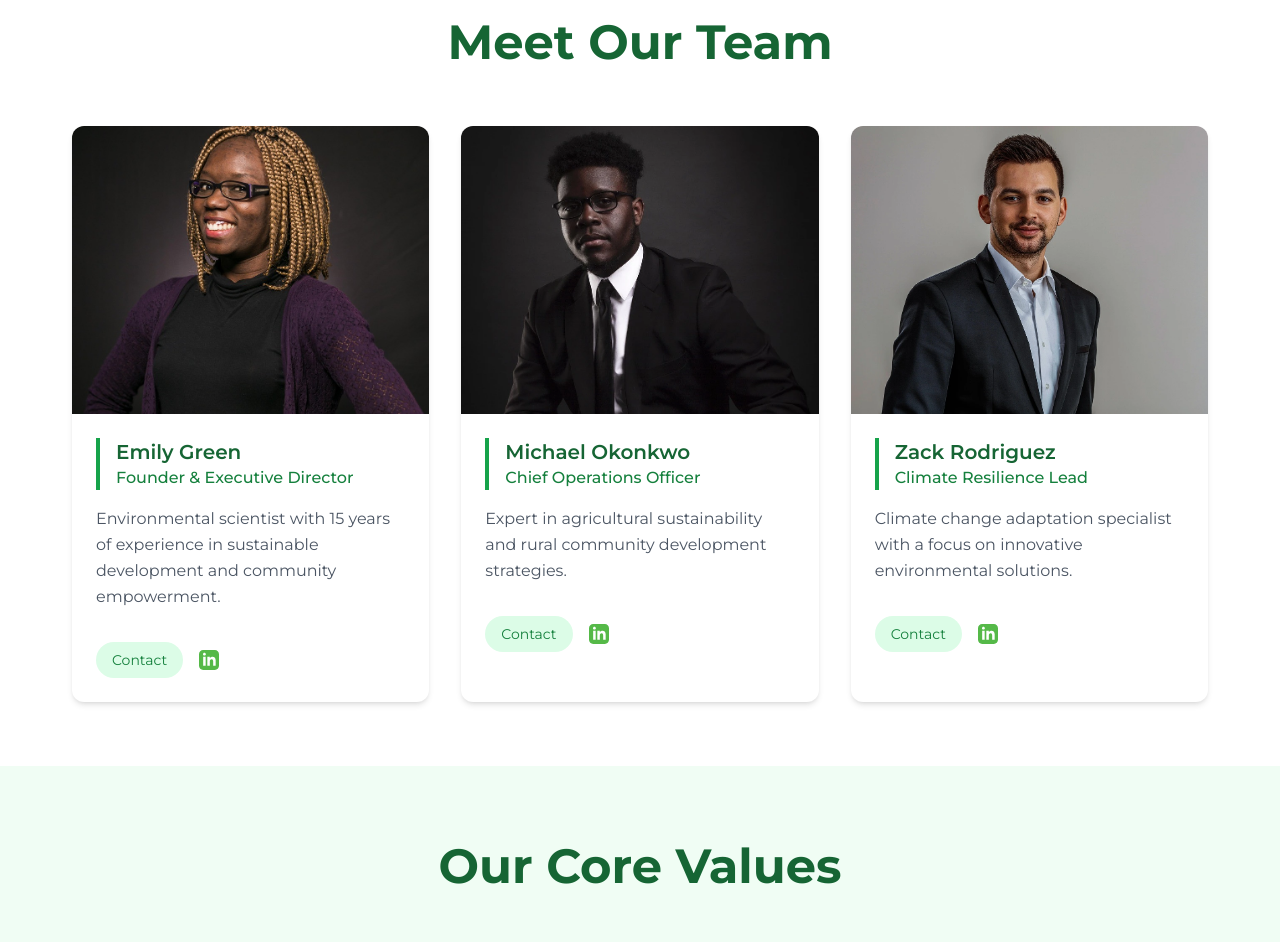
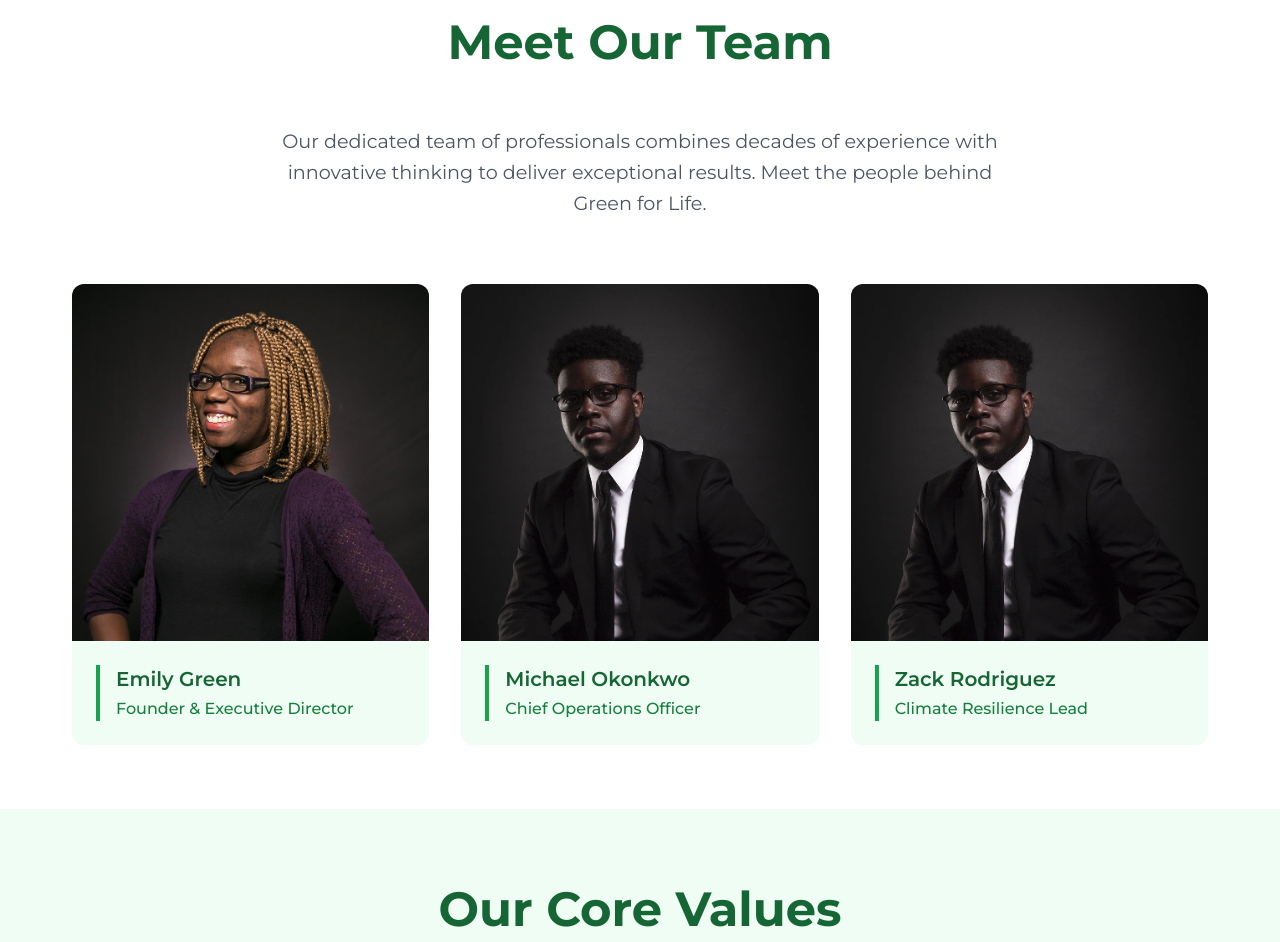
Before and after one commit to Kim-Emmanuel/green-for-life, a Next.js app: page /about-us in a window 1280 px wide. Shown: the part 1560-2502 px from the top of the page. Built offline with nearby package versions, Linux system fonts and the light colour scheme.

Commit message:
Updates on the About page

```diff
--- a/src/components/About.tsx
+++ b/src/components/About.tsx
@@ -36,7 +36,7 @@ const TEAM_MEMBERS: TeamMember[] = [
 		name: "Zack Rodriguez",
 		title: "Climate Resilience Lead",
 		bio: "Climate change adaptation specialist with a focus on innovative environmental solutions.",
-		image: "/team/team1.webp",
+		image: "/team/team3.webp",
 	},
 ];
 
@@ -109,14 +109,15 @@ export default function About() {
 							</h2>
 							<div className="space-y-4">
 								<p className="text-gray-700 text-lg">
-									Founded in 2010, Green for Life emerged from a vision to create
-									meaningful environmental change through community-driven
-									initiatives. What started as a small local project has grown into a
-									global movement of sustainable development.
+									Founded in 2010, Green for Life emerged from a vision to
+									create meaningful environmental change through
+									community-driven initiatives. What started as a small local
+									project has grown into a global movement of sustainable
+									development.
 								</p>
 								<p className="text-gray-700 text-lg">
-									Our journey began with a simple belief: that local communities are
-									the most powerful agents of environmental transformation.
+									Our journey began with a simple belief: that local communities
+									are the most powerful agents of environmental transformation.
 								</p>
 							</div>
 						</motion.div>
@@ -202,8 +203,9 @@ export default function About() {
 								Vision
 							</h3>
 							<p className="text-gray-700 text-lg text-center">
-								A world where environmental sustainability and community development
-								go hand in hand, creating a better future for generations to come.
+								A world where environmental sustainability and community
+								development go hand in hand, creating a better future for
+								generations to come.
 							</p>
 						</motion.div>
 					</div>
@@ -211,7 +213,146 @@ export default function About() {
 			</section>
 
 			{/* Team Section */}
-			<section id="team" className="py-16 container mx-auto px-4 sm:px-6 lg:px-8">
+			<section
+				id="team"
+				className="py-16 container mx-auto px-4 sm:px-6 lg:px-8"
+			>
+				<motion.h2
+					initial={{ opacity: 0, y: -30 }}
+					whileInView={{ opacity: 1, y: 0 }}
+					viewport={{ once: true }}
+					transition={{ duration: 0.8 }}
+					className="text-[clamp(2rem,5vw,3rem)] font-bold text-green-800 text-center mb-12"
+					aria-label="Our Team Members"
+				>
+					Meet Our Team
+				</motion.h2>
+
+				<motion.p
+					initial={{ opacity: 0 }}
+					whileInView={{ opacity: 1 }}
+					viewport={{ once: true }}
+					transition={{ duration: 0.8, delay: 0.3 }}
+					className="text-[clamp(1rem,1.5vw,1.25rem)] text-gray-600 text-center max-w-3xl mx-auto leading-relaxed mb-16 px-4 sm:px-0"
+				>
+					Our dedicated team of professionals combines decades of experience
+					with innovative thinking to deliver exceptional results. Meet the
+					people behind Green for Life.
+				</motion.p>
+
+				<div className="grid md:grid-cols-2 lg:grid-cols-3 gap-8">
+					{TEAM_MEMBERS.map((member, index) => (
+						<motion.div
+							key={member.name}
+							initial={{ opacity: 0, y: 30 }}
+							whileInView={{ opacity: 1, y: 0 }}
+							viewport={{ once: true }}
+							transition={{ duration: 0.8, delay: index * 0.2 }}
+							className="group bg-green-50 rounded-xl overflow-hidden"
+							role="article"
+							aria-label={`Team member ${member.name}`}
+						>
+							<div className="relative overflow-hidden">
+								<Image
+									src={member.image}
+									alt={`Portrait of ${member.name}`}
+									width={400}
+									height={400}
+									className="w-full h-86 object-cover transition-transform duration-300 group-hover:scale-105"
+								/>
+								{/* Social Icons Overlay with Slide-up Transition */}
+								<div className="absolute inset-0 bg-black/30 opacity-0 translate-y-full transition-all duration-300 ease-in-out group-hover:opacity-100 group-hover:translate-y-0 flex items-center justify-center gap-4">
+									<motion.div
+										initial={{ scale: 0.5, opacity: 0 }}
+										animate={{ scale: 1, opacity: 1 }}
+										transition={{
+											type: "spring",
+											stiffness: 260,
+											damping: 20,
+											delay: 0.1,
+										}}
+										className="flex gap-4"
+									>
+										<a
+											href="#"
+											className="p-2 bg-white/90 rounded-full hover:bg-white transition-all duration-300 shadow-md hover:shadow-lg"
+											aria-label={`${member.name}'s LinkedIn profile`}
+										>
+											<motion.div
+												whileHover={{ scale: 1.1 }}
+												whileTap={{ scale: 0.9 }}
+												className="w-8 h-8 flex items-center justify-center"
+											>
+												<Image
+													width={24}
+													height={24}
+													src="/icons/Linkedin.svg"
+													alt={`${member.name}'s LinkedIn icon`}
+													className="text-green-800 transition-colors duration-300"
+												/>
+											</motion.div>
+										</a>
+
+										<a
+											href="#"
+											className="p-2 bg-white/90 rounded-full hover:bg-white transition-all duration-300 shadow-md hover:shadow-lg"
+											aria-label={`${member.name}'s Instagram profile`}
+										>
+											<motion.div
+												whileHover={{ scale: 1.1 }}
+												whileTap={{ scale: 0.9 }}
+												className="w-8 h-8 flex items-center justify-center"
+											>
+												<Image
+													width={24}
+													height={24}
+													src="/icons/Instagram.svg"
+													alt={`${member.name}'s Instagram icon`}
+													className="text-green-800 transition-colors duration-300"
+												/>
+											</motion.div>
+										</a>
+
+										<a
+											href="#"
+											className="p-2 bg-white/90 rounded-full hover:bg-white transition-all duration-300 shadow-md hover:shadow-lg"
+											aria-label={`${member.name}'s Twitter profile`}
+										>
+											<motion.div
+												whileHover={{ scale: 1.1 }}
+												whileTap={{ scale: 0.9 }}
+												className="w-8 h-8 flex items-center justify-center"
+											>
+												<Image
+													width={24}
+													height={24}
+													src="/icons/Twitterx.svg"
+													alt={`${member.name}'s Twitter icon`}
+													className="text-green-800 transition-colors duration-300"
+												/>
+											</motion.div>
+										</a>
+									</motion.div>
+								</div>
+							</div>
+							<div className="p-6">
+								<div className="border-l-4 border-green-600 pl-4">
+									<h3 className="text-xl font-semibold text-green-800">
+										{member.name}
+									</h3>
+									<p className="text-green-700 font-medium mt-1">
+										{member.title}
+									</p>
+								</div>
+							</div>
+						</motion.div>
+					))}
+				</div>
+			</section>
+
+			{/* The first layout for the Team Section */}
+			{/* Team Section */}
+			{/* <section id="team" className="py-16 container mx-auto px-4 sm:px-6 lg:px-8">
 				<motion.h2
 					initial={{ opacity: 0, y: -30 }}
 					whileInView={{ opacity: 1, y: 0 }}
@@ -281,7 +422,7 @@ export default function About() {
 						</motion.div>
 					))}
 				</div>
-			</section>
+			</section> */}
 
 			{/* Core Values Section */}
 			<section id="values" className="bg-green-50 py-16">
```
